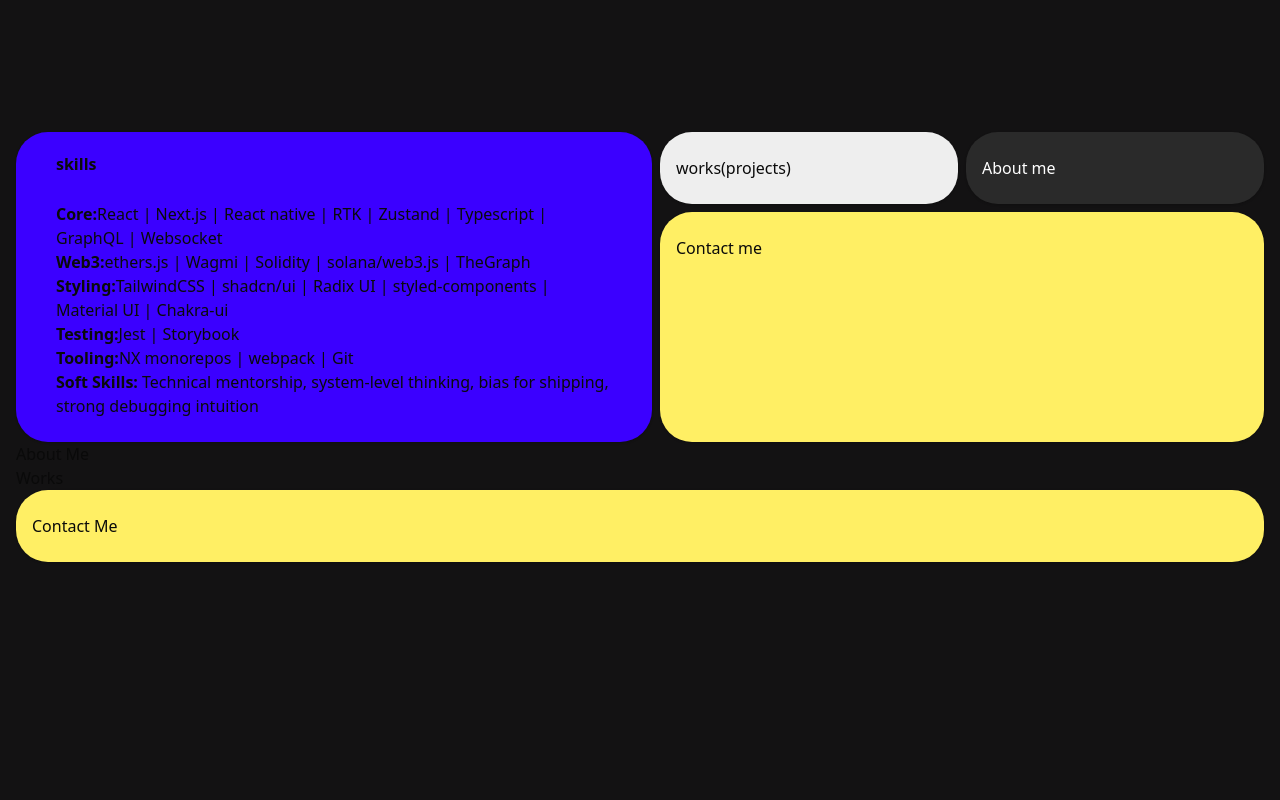
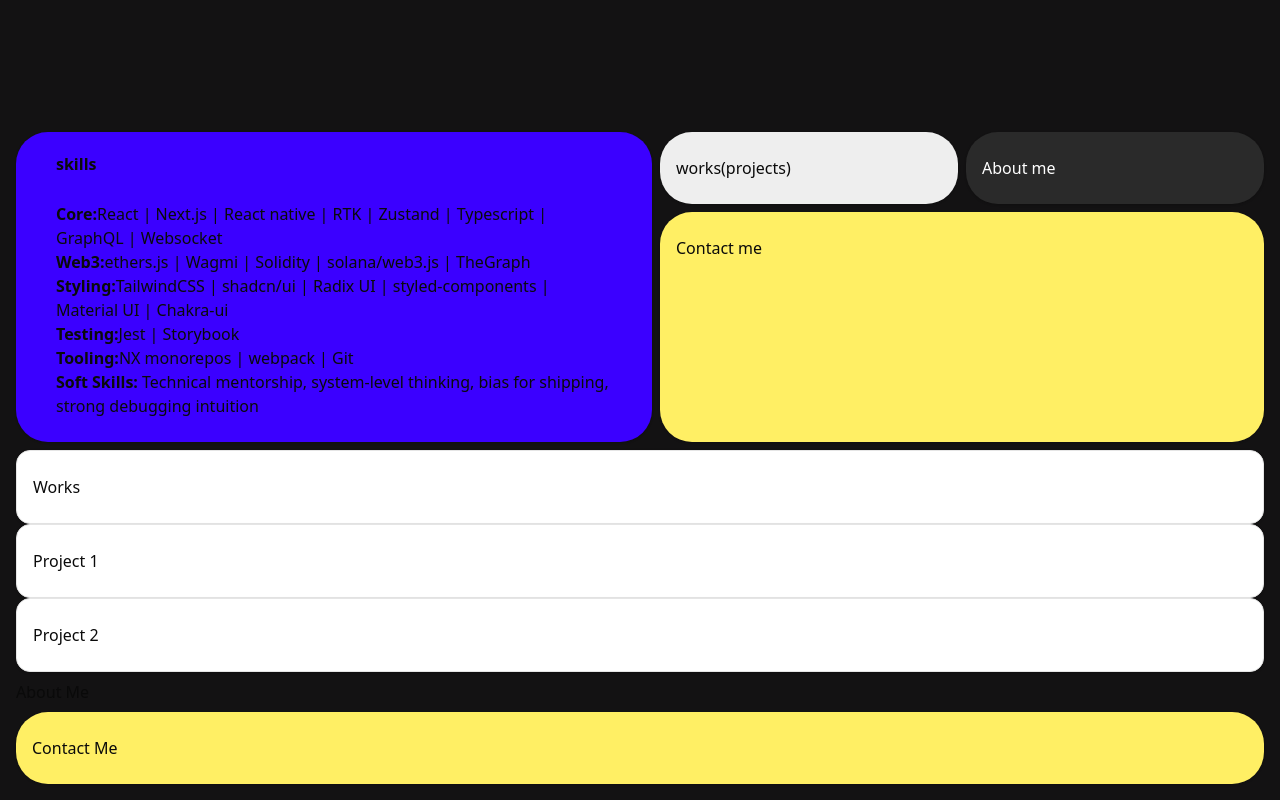
Before and after one commit to Stasn13/Portfolio, a Next.js app: page / in a window 1280 px wide. Shown: the part 374-1174 px from the top of the page. Before the commit the page ends 952 px from the top, so only its background shows below. Built offline with nearby package versions, Linux system fonts and the light colour scheme.

Commit message:
add projects section

```diff
--- a/src/app/page.tsx
+++ b/src/app/page.tsx
@@ -2,7 +2,7 @@ import { Card, CardContent, CardHeader, CardTitle } from "@/components/ui/card";
 
 export default function Home() {
   return (
-    <div className="p-4">
+    <div className="flex flex-col gap-2 p-4">
       <section className="flex flex-col h-[100vh] justify-between">
         <div>
           <h1 className="text-4xl font-bold text-white">Frontend Developer</h1>
@@ -67,10 +67,20 @@ export default function Home() {
         </div>
       </section>
       <section>
-        <h2>About Me</h2>
+        <Card>
+          <h2>Works</h2>
+        </Card>
+        <div>
+          <Card>
+            <h2>Project 1</h2>
+          </Card>
+          <Card>
+            <h2>Project 2</h2>
+          </Card>
+        </div>
       </section>
       <section>
-        <h2>Works</h2>
+        <h2>About Me</h2>
       </section>
       <section>
         <Card className="border-none bg-background-card-4 flex-2 rounded-4xl">
```
